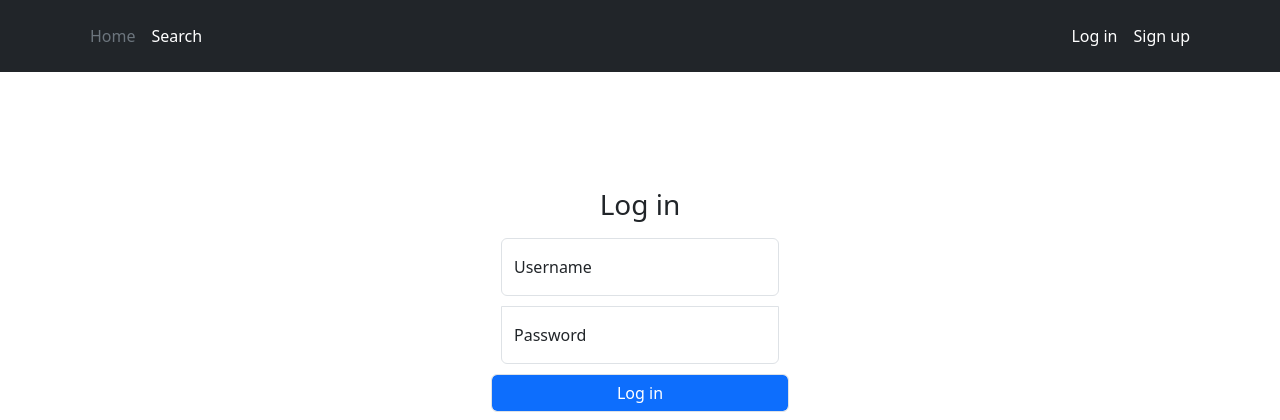
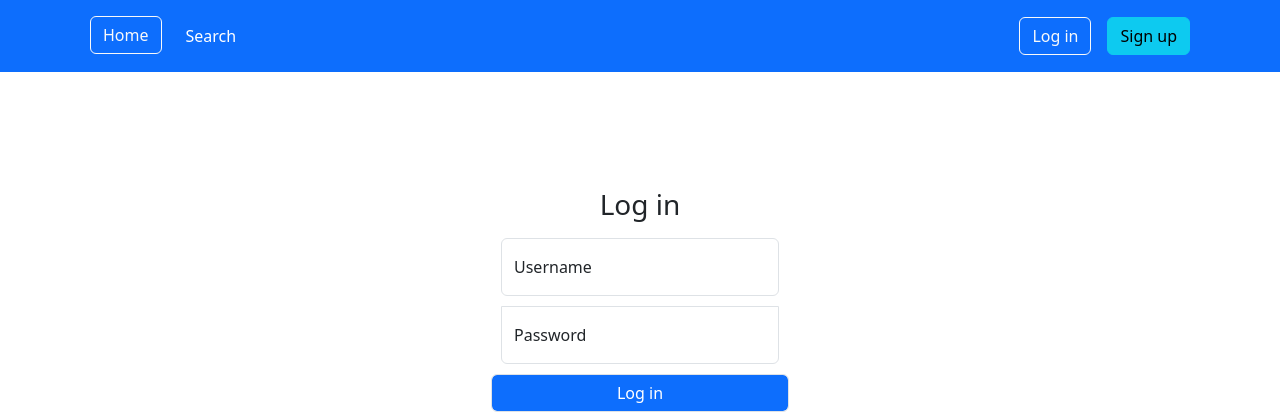
Before and after one commit to farukkamcici/WeatherAppDjango, a Django app: template weatherProject/templates/registration/login.html in a window 1280 px wide. Shown: the top 420 px of the page. Run offline with Django 3.2, Linux system fonts and the light colour scheme; the template is opened without the code that fills it, so the values that code supplies are empty.

Commit message:
styling updated

```diff
--- a/weatherProject/templates/base.html
+++ b/weatherProject/templates/base.html
@@ -11,17 +11,17 @@
 </head>
 
 <body>
-    <header class="p-3 text-bg-dark">
+    <header class="p-3 text-bg-primary">
         <div class="container">
           <div class="d-flex flex-wrap align-items-center justify-content-center justify-content-lg-start">
             <ul class="nav col-12 col-lg-auto me-lg-auto mb-2 justify-content-center mb-md-0">
               {% if user.is_anonymous %}
-              <li><a href="{%url 'weatherapp:home'%}" class="nav-link px-2 text-secondary">Home</a></li>
-              <li><a href="{%url 'weatherapp:search'%}" class="nav-link px-2 text-white">Search</a></li>
+              <li><a href="{%url 'weatherapp:home'%}" class="btn btn-outline-light mx-2">Home</a></li>
+              <li><a href="{%url 'weatherapp:search'%}" class="nav-link px-2 text-white mx-2">Search</a></li>
               {% else %}
-              <li><a href="{%url 'weatherapp:home'%}" class="nav-link px-2 text-secondary">Home</a></li>
-              <li><a href="{%url 'weatherapp:search'%}" class="nav-link px-2 text-white">Search</a></li>
-              <li><a href="{%url 'weatherapp:mycity'%}" class="nav-link px-2 text-white">My City</a></li>
+              <li><a href="{%url 'weatherapp:home'%}" class="btn btn-outline-light mx-2">Home</a></li>
+              <li><a href="{%url 'weatherapp:search'%}" class="nav-link px-2 text-white ">Search</a></li>
+              <li><a href="{%url 'weatherapp:mycity'%}" class="nav-link px-2 text-white ">My City</a></li>
               {% endif %}
 
             </ul>
@@ -29,11 +29,11 @@
             <div class="d-flex flex-wrap align-items-center justify-content-center justify-content-lg-start">
               <ul class="nav col-12 col-lg-auto me-lg-auto mb-2 justify-content-center mb-md-0">
                 {% if user.is_anonymous %}
-                <li><a href="{%url 'login'%}" class="nav-link px-2 text-white">Log in</a></li>
-                <li><a href="{%url 'weatherapp:signup'%}" class="nav-link px-2 text-white">Sign up</a></li>
+                <li><a href="{%url 'login'%}" class="btn btn-outline-light mx-2">Log in</a></li>
+                <li><a href="{%url 'weatherapp:signup'%}" class="btn btn-info mx-2">Sign up</a></li>
                 {% else %}
-                <li><a href="{%url 'login'%}" class="nav-link px-2 text-white">Account</a></li>
-                <li><a href="{%url 'logout'%}?next=/" class="nav-link px-2 text-white">Logout</a></li>
+                <li><a href="{%url 'login'%}" class="btn btn-outline-light mx-2">{{user.username}}</a></li>
+                <li><a href="{%url 'logout'%}?next=/" class="btn btn-danger ">Log Out</a></li>
 
                 {% endif %}
               </ul>
--- a/weatherProject/templates/registration/login.html
+++ b/weatherProject/templates/registration/login.html
@@ -11,15 +11,15 @@
 
 {% if user.is_authenticated %}
   <div class="container d-flex justify-content-center  center">
-    <div class="card p-3" style="width: 25rem;">
+    <div class="card p-3 border-3" style="width: 25rem;">
       <h5 class="card-title fst-italic ">Username: {{user.username}}</h5>
       <hr>
       <h5 class="card-title fst-italic">City: {{user.my_city}}</h5>
       <hr>
       <h5 class="card-title fst-italic">Date joined: {{user.date_joined}}</h5>
       <div class="d-flex justify-content-evenly mt-4">
-        <a href="{%url 'weatherapp:chcity'%}" class="btn btn-primary">Change City</a>
-        <a href="{% url 'weatherapp:chpassword' %}" class="btn btn-primary" >Change Password</a>
+        <a href="{%url 'weatherapp:chcity'%}" class="btn btn-outline-danger">Change City</a>
+        <a href="{% url 'weatherapp:chpassword' %}" class="btn btn-outline-danger" >Change Password</a>
       </div>
     </div>
   </div>
```
Also changed, not shown: weatherProject/templates/registration/signup.html (+9 -0 lines), weatherProject/weatherapp/views.py (+18 -13 lines).
